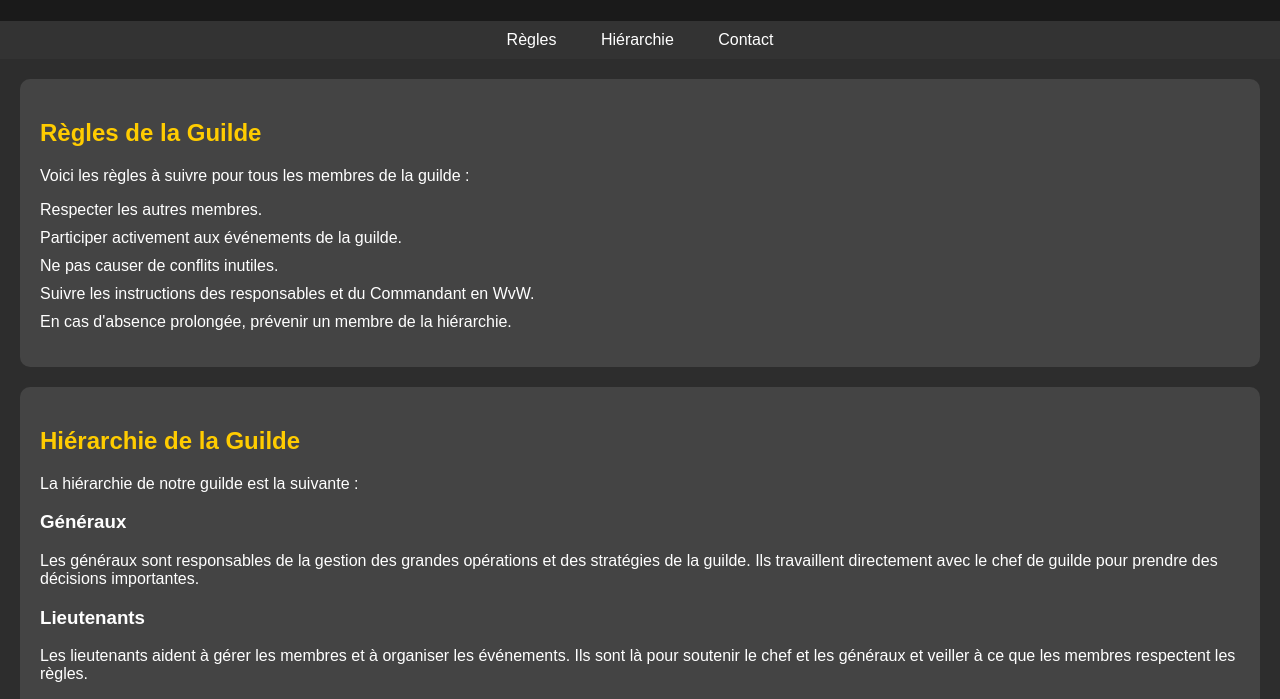
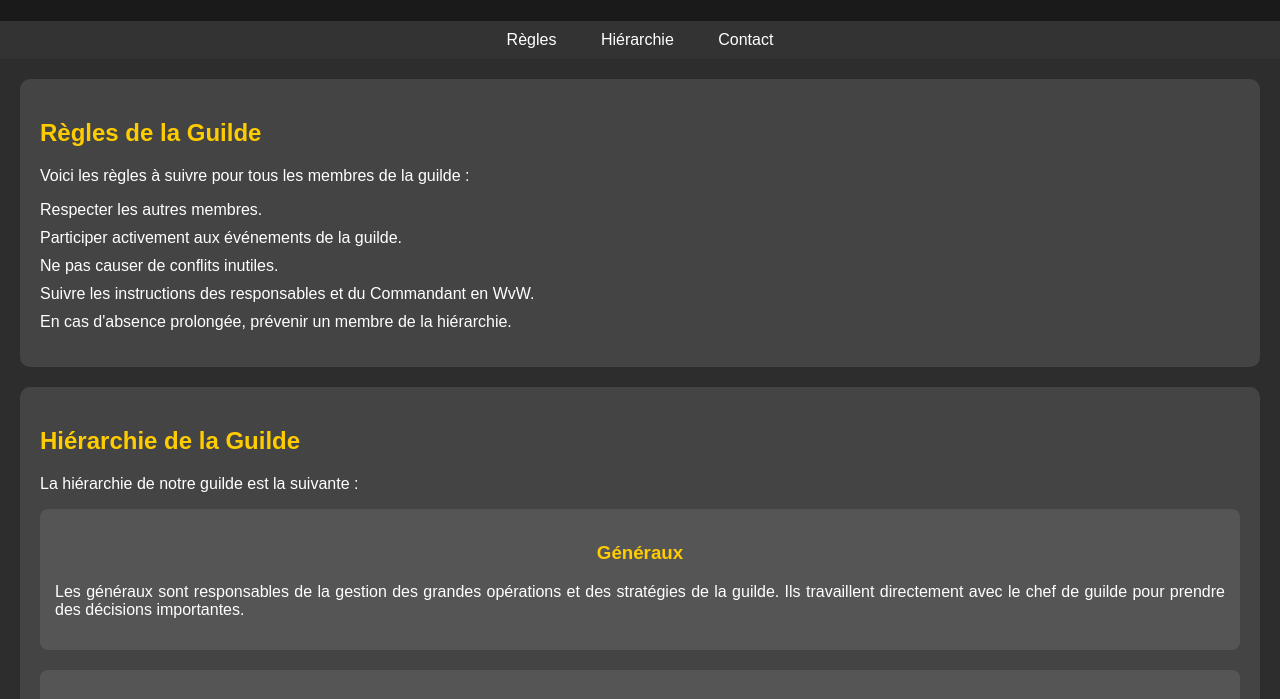
Before and after one commit to kraxiouse/GW2-Guild-Lempire, a plain HTML site: page index.html in a window 1280 px wide. Shown: the part 99-798 px from the top of the page. Drawn offline with Linux system fonts and the light colour scheme.

Commit message:
Update style.css

```diff
--- a/style.css
+++ b/style.css
@@ -49,3 +49,23 @@ ul {
 li {
     margin: 10px 0;
 }
+
+.center {
+    text-align: center;
+}
+
+.role {
+    margin-bottom: 20px;
+    padding: 15px;
+    background-color: #555;
+    border-radius: 8px;
+}
+
+h3 {
+    color: #ffcc00;
+    text-align: center;
+}
+
+p {
+    text-align: justify;
+}
```
